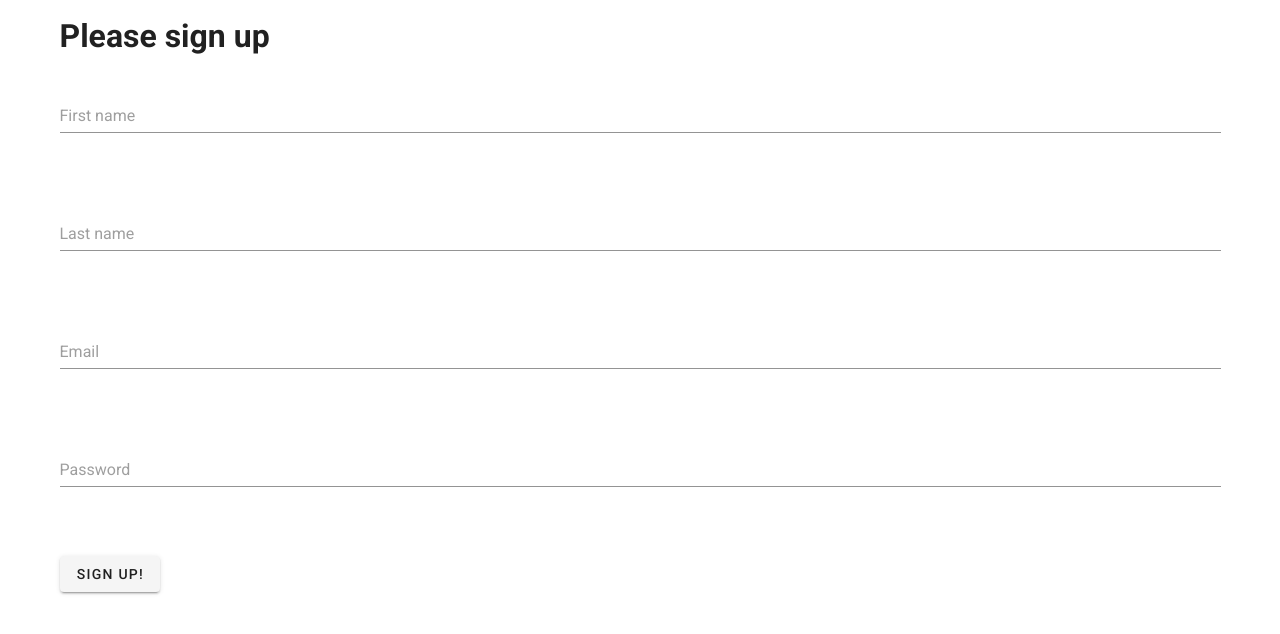
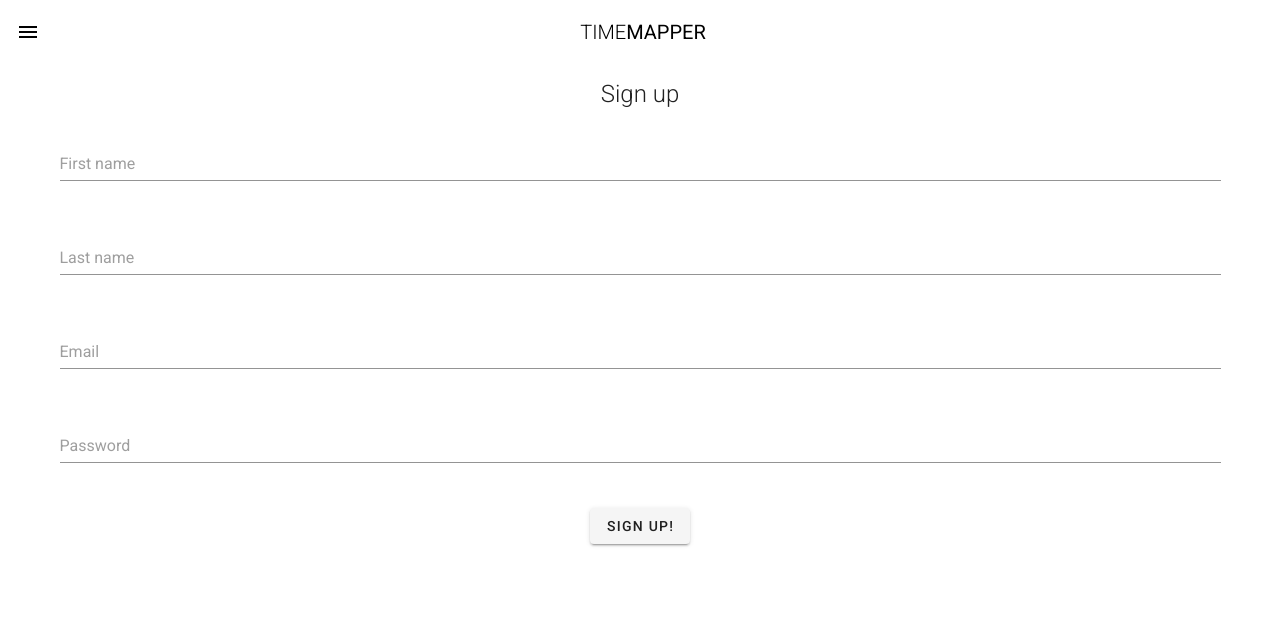
Before and after one commit to AndrusKukk/time-mapping-front, a Vue app: page /signup in a window 1280 px wide. Shown: the top 634 px of the page. Built offline with nearby package versions, Linux system fonts and the light colour scheme.

Commit message:
app-bar preliminary implementation

```diff
--- a/src/App.vue
+++ b/src/App.vue
@@ -1,5 +1,6 @@
 <template>
-  <v-app>
+  <v-app class="grey lighten-4">
+      <Navbar/>
       <v-container>
 
         <router-view></router-view>
@@ -9,9 +10,11 @@
 </template>
 
 <script>
+  import Navbar from "@/components/Navbar";
 
   export default {
     name: 'App',
+    components: { Navbar },
     data: () => {
       //
     }
--- /dev/null
+++ b/src/components/Navbar.vue
@@ -0,0 +1,52 @@
+<template>
+  <nav>
+    <v-toolbar flat app>
+      <v-app-bar-nav-icon class="black--text" @click="drawer = !drawer"></v-app-bar-nav-icon>
+      <v-spacer></v-spacer>
+      <v-toolbar-title class="text-uppercase black--text">
+        <span class="font-weight-light">Time</span>
+        <span>mapper</span>
+      </v-toolbar-title>
+      <v-spacer></v-spacer>
+      <v-img
+        src="@/assets/stopwatch.png"
+        max-height="30"
+        max-width="30"
+      ></v-img>
+    </v-toolbar>
+
+    <v-navigation-drawer v-model="drawer" app class="indigo">
+      <v-list>
+        <v-list-item v-for="link in links" :key="link.text" router :to="link.route">
+          <v-list-item-content>
+            <v-list-item-title class="white--text">{{ link.text }}</v-list-item-title>
+          </v-list-item-content>
+        </v-list-item>
+      </v-list>
+    </v-navigation-drawer>
+
+  </nav>
+</template>
+
+<script>
+export default {
+  data(){
+    return {
+      drawer: false,
+      links: [
+        {text: 'Home', route: '/'},
+        {text: 'Sign up', route: '/signup'},
+        {text: 'Sign in', route: '/signin'},
+        {text: 'Create project', route: '/createproject'},
+        {text: 'Create activity', route: '/createactivity'},
+        {text: 'Data analysis', route: '/datasingleactivity'},
+      ]
+    }
+  }
+
+}
+</script>
+
+<style scoped>
+
+</style>
--- a/src/views/About.vue
+++ b/src/views/About.vue
@@ -1,5 +1,5 @@
 <template>
   <div class="about">
-    <h1>This is an about page</h1>
+    <h2>This is an about page</h2>
   </div>
 </template>
--- a/src/views/Createactivity.vue
+++ b/src/views/Createactivity.vue
@@ -1,11 +1,16 @@
 <template>
   <div class="createactivity">
-    <h1>Please enter activity information</h1>
+    <div class="d-flex justify-center mb-12">
+      <h2 class="font-weight-light">Enter activity information</h2>
+    </div>
     <v-text-field placeholder="Project id"></v-text-field><br>
-    <v-text-field placeholder="User id"></v-text-field><br><br>
-    <v-text-field placeholder="Activity name"></v-text-field><br><br>
-    <v-text-field placeholder="Activity hourly rate"></v-text-field><br><br>
-    <v-btn v-on:click="">Create activity!</v-btn>
+    <v-text-field placeholder="User id"></v-text-field><br>
+    <v-text-field placeholder="Activity name"></v-text-field><br>
+    <v-text-field placeholder="Activity hourly rate"></v-text-field><br>
+    <div class="d-flex justify-center mb-12">
+      <v-btn v-on:click="">Create activity!</v-btn>
+    </div>
+
   </div>
 </template>
 
--- a/src/views/Createproject.vue
+++ b/src/views/Createproject.vue
@@ -1,8 +1,13 @@
 <template>
   <div class="createproject">
-    <h1>Please enter project name</h1>
+    <div class="d-flex justify-center mb-6">
+      <h2 class="font-weight-light">Enter project name</h2>
+    </div>
     <v-text-field placeholder="Project name"></v-text-field><br>
-    <v-btn v-on:click="">Create project!</v-btn>
+    <div class="d-flex justify-center mb-6">
+      <v-btn v-on:click="">Create project!</v-btn>
+    </div>
+
   </div>
 </template>
 
--- a/src/views/DataSingleActivity.vue
+++ b/src/views/DataSingleActivity.vue
@@ -1,16 +1,25 @@
 <template>
   <div id="app" class="signup" >
-    <h1>Check your activity data</h1><br>
+    <div class="d-flex justify-center mb-6">
+      <h2 class="font-weight-light">Check your activity data</h2><br>
+    </div>
+
     <v-text-field v-model="activityName" placeholder="Activity name" ></v-text-field><br>
     <v-text-field v-model="userId" placeholder="User id" ></v-text-field><br><br>
-    <v-date-picker v-model="startTime"> </v-date-picker><br><br>
-    <v-date-picker v-model="stopTime" ></v-date-picker><br><br>
-    <v-btn v-on:click="saveInHtml()">Check your data!</v-btn><br><br>
+    <v-date-picker v-model="startTime"> </v-date-picker><br>
+    <v-date-picker v-model="stopTime" ></v-date-picker><br>
+    <div class="d-flex justify-center mb-6">
+      <v-btn v-on:click="saveInHtml()">Check your data!</v-btn><br>
+    </div>
 
-    <input v-model="activityName" placeholder="Activity name" ><br><br>
-    <input v-model="userId" placeholder="User id" ><br><br>
+
+    <v-text-field v-model="activityName" placeholder="Activity name" ></v-text-field> <br>
+    <v-text-field v-model="userId" placeholder="User id" ></v-text-field> <br>
     <v-date-picker v-model="startTime"> </v-date-picker> <v-date-picker v-model="stopTime" ></v-date-picker>
-    <button v-on:click="saveInHtml()">Check your data!</button><br><br>
+    <div class="d-flex justify-center mb-6">
+      <v-btn v-on:click="saveInHtml()">Check your data!</v-btn><br>
+    </div>
+
 
     <h5 align="center">{{errorText}}</h5>
   </div>
--- a/src/views/Home.vue
+++ b/src/views/Home.vue
@@ -1,8 +1,15 @@
 <template>
   <div class="home">
-    <img alt="Vue logo" src="../assets/stopwatch.png"><br><br>
-    <h1>Time mapping app</h1>
-
+    <div class="d-flex justify-center mb-12">
+      <v-img
+          src="@/assets/stopwatch.png"
+          max-height="200"
+          max-width="200"
+      ></v-img>
+    </div>
+    <div class="d-flex justify-center mb-12">
+      <h1 class="font-weight-light">Time mapping app</h1>
+    </div>
   </div>
 </template>
 
--- a/src/views/Signin.vue
+++ b/src/views/Signin.vue
@@ -1,8 +1,14 @@
 <template>
   <div class="signin">
-    <h1>Please sign in</h1>
+    <div class="d-flex justify-center mb-6">
+      <h2 class="font-weight-light">Sign in</h2>
+    </div>
     <v-text-field placeholder="Email"></v-text-field><br>
-    <v-text-field placeholder="Password"></v-text-field><br><br>
-    <v-btn v-on:click="">Sign in!</v-btn>
+    <v-text-field placeholder="Password"></v-text-field><br>
+    <div class="d-flex justify-center mb-6">
+      <v-btn v-on:click="">Sign in!</v-btn>
+    </div>
+
+
   </div>
 </template>
--- a/src/views/Signup.vue
+++ b/src/views/Signup.vue
@@ -1,12 +1,18 @@
 <template>
-  <div id="app" class="text-xs-center" >
-    <h1>Please sign up</h1><br>
-    <v-text-field v-model="users.firstName" placeholder="First name" ></v-text-field><br><br>
-    <v-text-field v-model="users.lastName" placeholder="Last name" ></v-text-field><br><br>
-    <v-text-field v-model="users.email" placeholder="Email" ></v-text-field><br><br>
-    <v-text-field v-model="users.password" type="password" placeholder="Password"></v-text-field><br><br>
-    <v-btn v-on:click="saveInHtml()">Sign up!</v-btn><br><br>
-    <h5 align="center">{{errorText}}</h5>
+  <div id="app">
+    <div class="d-flex justify-center mb-6">
+      <h2 class="font-weight-light" >Sign up</h2><br>
+    </div>
+    <v-text-field v-model="users.firstName" placeholder="First name" ></v-text-field><br>
+    <v-text-field v-model="users.lastName" placeholder="Last name" ></v-text-field><br>
+    <v-text-field v-model="users.email" placeholder="Email" ></v-text-field><br>
+    <v-text-field v-model="users.password" type="password" placeholder="Password"></v-text-field><br>
+    <div class="d-flex justify-center mb-6">
+      <v-btn v-on:click="saveInHtml()">Sign up!</v-btn><br>
+      <h5>{{errorText}}</h5>
+    </div>
+
+
   </div>
 </template>
 <script>
```
